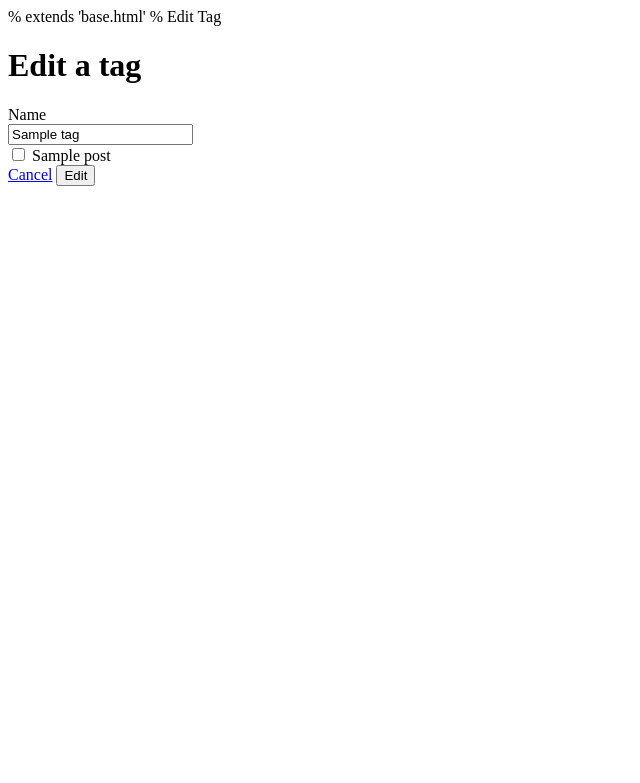
After one commit to DJ-Narcissist/blogly2, a Python web app: template templates/tags/edit.html in a window 1280 px wide. The commit adds this page. Shown: the top 783 px of the page, without its empty margins (0-640 px from the left). Run offline with Jinja, Linux system fonts and the light colour scheme; the template is opened without the code that fills it: most values are stand-ins (such as "Sample title", 1, 10 or a date in 2020).

Commit message:
Tags templates

```diff
--- a/templates/post/edit.html
+++ b/templates/post/edit.html
@@ -23,7 +23,7 @@
 
     <div class="form-group row">
         <div class="ml-auto mr-3">
-            <a href="/templates/users/{{ post.user.id }}" class="btn btn-outline-info">Cancel</a>
+            <a href="/templates/users/{{ post.user_id }}" class="btn btn-outline-info">Cancel</a>
             <button type="submit" class="btn btn btn-success">Edit</button>
         </div>
     </div>
--- a/templates/post/homepage.html
+++ b/templates/post/homepage.html
@@ -8,7 +8,7 @@
 
 % for post in posts %
 <h2 class="mt-4">
-  <a href="/templates/post/{{ post.id }}">{{ post.title }}</a>
+  <a href="/templates/post/{{ post_id }}">{{ post.title }}</a>
 </h2>
 <p>{{ post.content }}</p>
 <p>
--- a/templates/post/new.html
+++ b/templates/post/new.html
@@ -17,7 +17,7 @@
 
     <div class="form-group row">
         <div class="ml-auto mr-3">
-            <a href="/templates/users/{{ user.id }}" class="btn btn-info">Cancel</a>
+            <a href="/templates/users/{{ user_id }}" class="btn btn-info">Cancel</a>
             <button type="submit" class="btn btn-success">Add</button>
         </div>
     </div>
--- a/templates/post/show.html
+++ b/templates/post/show.html
@@ -10,9 +10,9 @@
     </i></p>
 
 <form>
-    <button class="btn btn-outline-primary" formmethod="get" formaction="/templates/users/{{ post.user.id}}">Cancel</button>
-    <button class="btn btn-primary" formmethod="get" formaction="/templates/post/{{ post.id }}/edit"> Edit</button>
-    <button class="btn btn-danger" formmethod="post" formaction="/templates/post/{{ post.id }}/delete">Delete</button>
+    <button class="btn btn-outline-primary" formmethod="get" formaction="/templates/users/{{ post.user_id}}">Cancel</button>
+    <button class="btn btn-primary" formmethod="get" formaction="/templates/post/{{ post_id }}/edit"> Edit</button>
+    <button class="btn btn-danger" formmethod="post" formaction="/templates/post/{{ post_id }}/delete">Delete</button>
 </form>
 
 {% endblock %}
--- /dev/null
+++ b/templates/tags/edit.html
@@ -0,0 +1,55 @@
+% extends 'base.html' %
+
+{% block title %}Edit Tag{% endblock %}
+
+{% block content %}
+
+<h1>Edit a tag</h1>
+
+<form method="POST" action="/tags/{{ tag.id }}/edit">
+
+  <div class="form-group row">
+    <label for="name" class="col-sm-2 col-form-label d-flex align-items-center">
+      Name
+    </label>
+    <div class="col-sm-10">
+      <input type="text"
+             class="form-control"
+             id="name"
+             name="name"
+             placeholder="Enter a name for the tag"
+             value="{{ tag.name }}">
+    </div>
+  </div>
+
+  <div class="form-group row form-check">
+    {% for post in posts %}
+    <div>
+      <input
+              class="form-input"
+              type="checkbox"
+              value="{{ post.id }}"
+              id="post_{{ post.id }}"
+              name="posts"
+              {% if post in tag.posts %}
+              checked
+              {% endif %}
+      >
+      <label class="form-check-label" for="post_{{ post.id }}">
+        {{ post.title }}
+      </label>
+    </div>
+    {% endfor %}
+  </div>
+
+  <div class="mt-3 form-group row">
+    <div class="ml-auto mr-3">
+      <a href="/tags" class="btn btn-info">Cancel</a>
+      <button type="submit" class="btn btn-success">Edit</button>
+    </div>
+
+  </div>
+
+</form>
+
+{% endblock %}
--- a/templates/users/show.html
+++ b/templates/users/show.html
@@ -33,7 +33,7 @@
     <ul>
       % for post in user.posts %
       <li>
-        <a href="/posts/{{ post.id}}">{{ post.title }}</a>
+        <a href="/posts/{{ post_id}}">{{ post.title }}</a>
         <small>{{ post.friendly_date }}</small>
       </li>
       % endfor %
--- a/templates/users/user_detail.html
+++ b/templates/users/user_detail.html
@@ -19,11 +19,11 @@
 
     <form>
       <button class="btn btn-primary btn-sm"
-              formaction="/users/{{ user.id }}/edit"
+              formaction="/users/{{ user_id }}/edit"
               formmethod="GET">Edit
       </button>
       <button class="btn btn-danger btn-sm"
-              formaction="/users/{{ user.id }}/delete"
+              formaction="/users/{{ user_id }}/delete"
               formmethod="POST">Delete
       </button>
     </form>
```
Also changed, not shown: app.py (+65 -2 lines), models.py (+18 -0 lines), templates/tags/index.html (added, +17 -0 lines), templates/tags/new.html (added, +45 -0 lines), templates/tags/show.html (added, +26 -0 lines).
